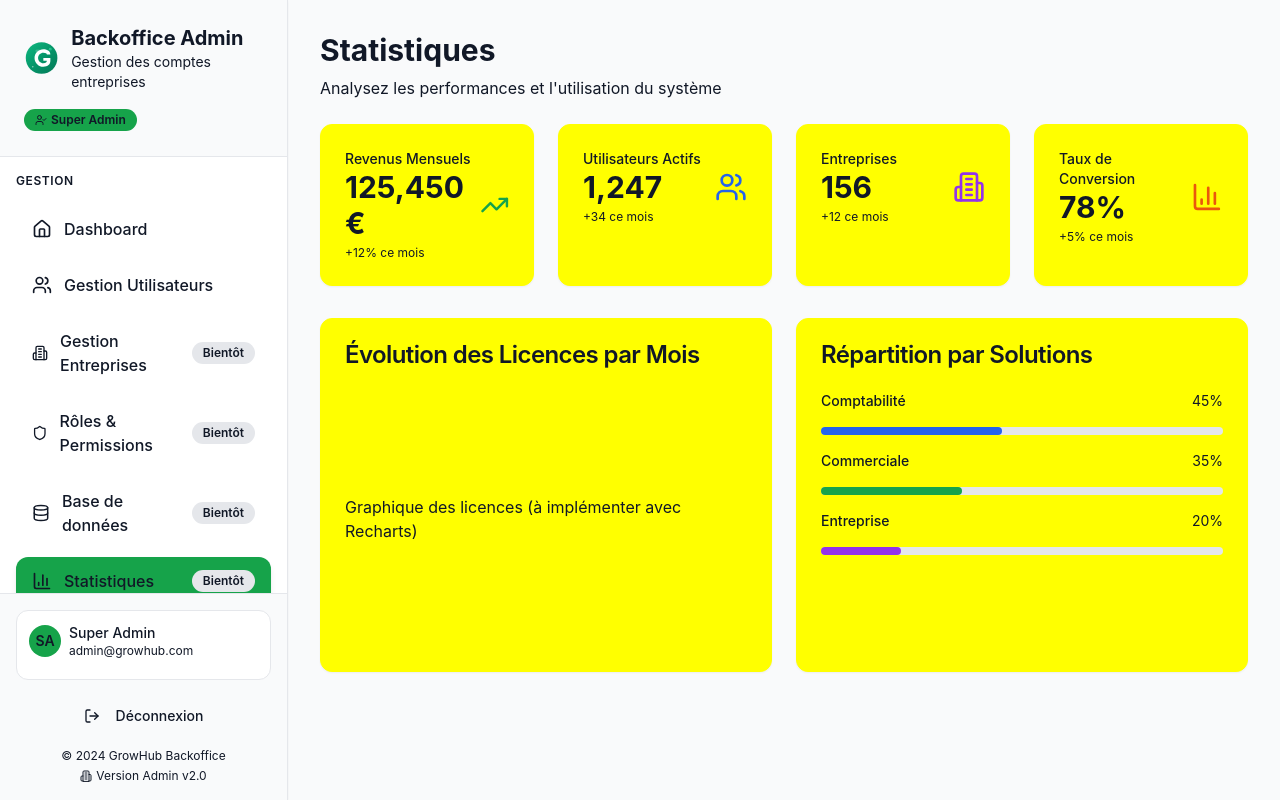
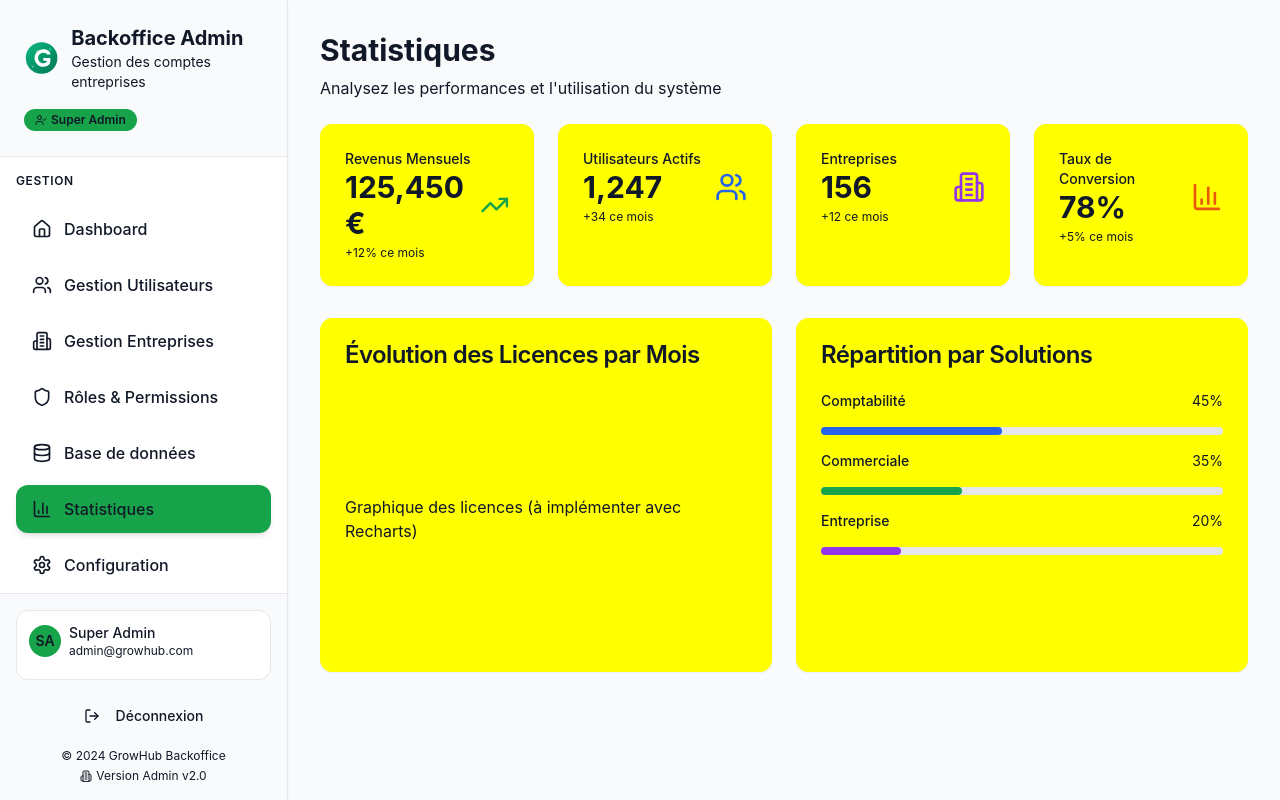
Before and after one commit to IbrahimaCisse82/g-suite, a React (Vite) app: page /admin-backoffice/stats in a window 1280 px wide. Built offline with nearby package versions, Linux system fonts and the light colour scheme.

Commit message:
Enable all sidebar items.

```diff
--- a/src/components/admin/AdminBackofficeNavigation.tsx
+++ b/src/components/admin/AdminBackofficeNavigation.tsx
@@ -42,11 +42,11 @@ const companiesBySolution = {
 const backofficeMenuItems = [
   { icon: Home, label: 'Dashboard', path: '/admin-backoffice', active: true },
   { icon: Users, label: 'Gestion Utilisateurs', path: '/admin-backoffice/users', active: true },
-  { icon: Building2, label: 'Gestion Entreprises', path: '/admin-backoffice/companies', active: false },
-  { icon: Shield, label: 'Rôles & Permissions', path: '/admin-backoffice/roles', active: false },
-  { icon: Database, label: 'Base de données', path: '/admin-backoffice/database', active: false },
-  { icon: BarChart3, label: 'Statistiques', path: '/admin-backoffice/stats', active: false },
-  { icon: Settings, label: 'Configuration', path: '/admin-backoffice/settings', active: false },
+  { icon: Building2, label: 'Gestion Entreprises', path: '/admin-backoffice/companies', active: true },
+  { icon: Shield, label: 'Rôles & Permissions', path: '/admin-backoffice/roles', active: true },
+  { icon: Database, label: 'Base de données', path: '/admin-backoffice/database', active: true },
+  { icon: BarChart3, label: 'Statistiques', path: '/admin-backoffice/stats', active: true },
+  { icon: Settings, label: 'Configuration', path: '/admin-backoffice/settings', active: true },
 ];
 
 const solutions = [
@@ -128,20 +128,13 @@ export const AdminBackofficeNavigation = () => {
               className={`flex items-center justify-between space-x-3 px-4 py-3 rounded-lg transition-all duration-200 ${
                 isActive
                   ? 'bg-green-600 text-white shadow-md'
-                  : item.active
-                    ? 'text-gray-700 hover:bg-gray-100 hover:text-gray-900'
-                    : 'text-gray-400 cursor-not-allowed'
+                  : 'text-gray-700 hover:bg-gray-100 hover:text-gray-900'
               }`}
             >
               <div className="flex items-center space-x-3">
                 <Icon className="w-5 h-5" />
                 <span className="font-medium">{item.label}</span>
               </div>
-              {!item.active && (
-                <Badge variant="secondary" className="text-xs bg-gray-200 text-gray-600">
-                  Bientôt
-                </Badge>
-              )}
             </Link>
           );
         })}
```
